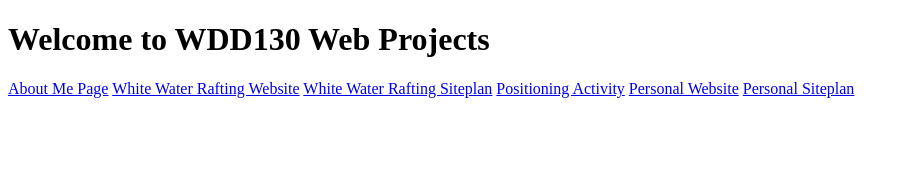
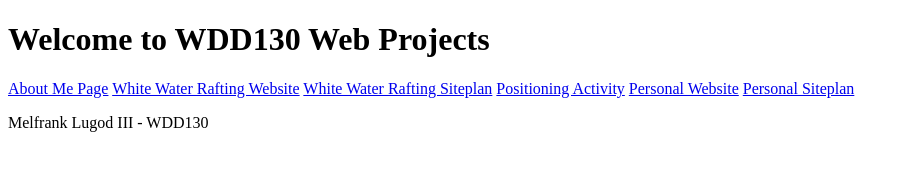
Before and after one commit to frank3fixer/Failed_NeedRetake_wdd130, a plain HTML site: page index.html in a window 1280 px wide. Shown: the whole page, without its empty margins (0-909 px from the left). Drawn offline with Linux system fonts and the light colour scheme.

Commit message:
added paragraph to homepage

```diff
--- a/index.html
+++ b/index.html
@@ -15,7 +15,7 @@
         <a href="positioning.html">Positioning Activity</a>
         <a href="#">Personal Website</a>
         <a href="#">Personal Siteplan</a>
-</nav>
-
+    </nav>
+    <p>Melfrank Lugod III - WDD130</p>
 </body>
 </html>
```
